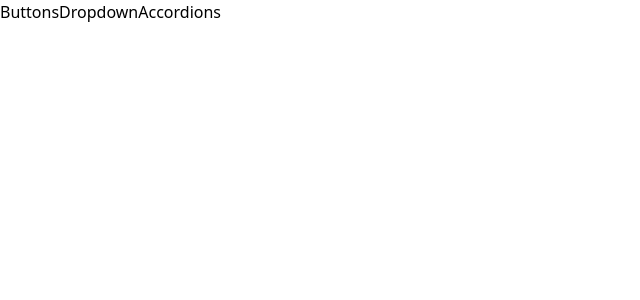
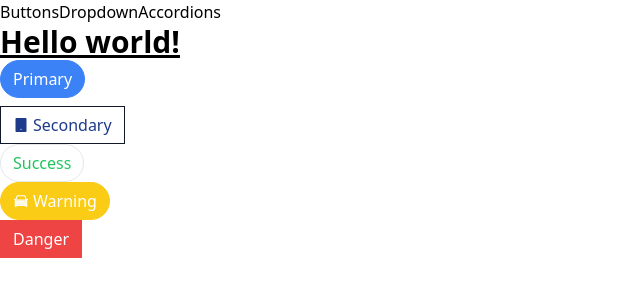
Before and after one commit to AhmedHafez1/compos, a React (Create React App) app: page /buttons in a window 1280 px wide. Shown: the top 300 px of the page, without its empty margins (0-640 px from the left). Built offline with nearby package versions, Linux system fonts and the light colour scheme.

Commit message:
added route component

```diff
--- a/src/App.js
+++ b/src/App.js
@@ -1,4 +1,8 @@
 import Link from "./components/Link";
+import Route from "./components/Route";
+import ButtonPage from "./pages/ButtonPage";
+import AccordionPage from "./pages/AccordionPage";
+import DropdownPage from "./pages/DropdownPage";
 
 function App() {
   return (
@@ -6,6 +10,15 @@ function App() {
       <Link to="/buttons">Buttons</Link>
       <Link to="/dropdown">Dropdown</Link>
       <Link to="/accordions">Accordions</Link>
+      <Route path="/buttons">
+        <ButtonPage />
+      </Route>
+      <Route path="/accordions">
+        <AccordionPage />
+      </Route>
+      <Route path="/dropdown">
+        <DropdownPage />
+      </Route>
     </div>
   );
 }
--- /dev/null
+++ b/src/components/Route.js
@@ -0,0 +1,10 @@
+import NavigationContext from "../context/navigation";
+import { useContext } from "react";
+
+const Route = ({ path, children }) => {
+  const { currentPath } = useContext(NavigationContext);
+
+  return currentPath === path ? children : null;
+};
+
+export default Route;
```
Also changed, not shown: src/pages/ButtonPage.js (renamed from src/pages/Buttons.js, +5 -5 lines).
